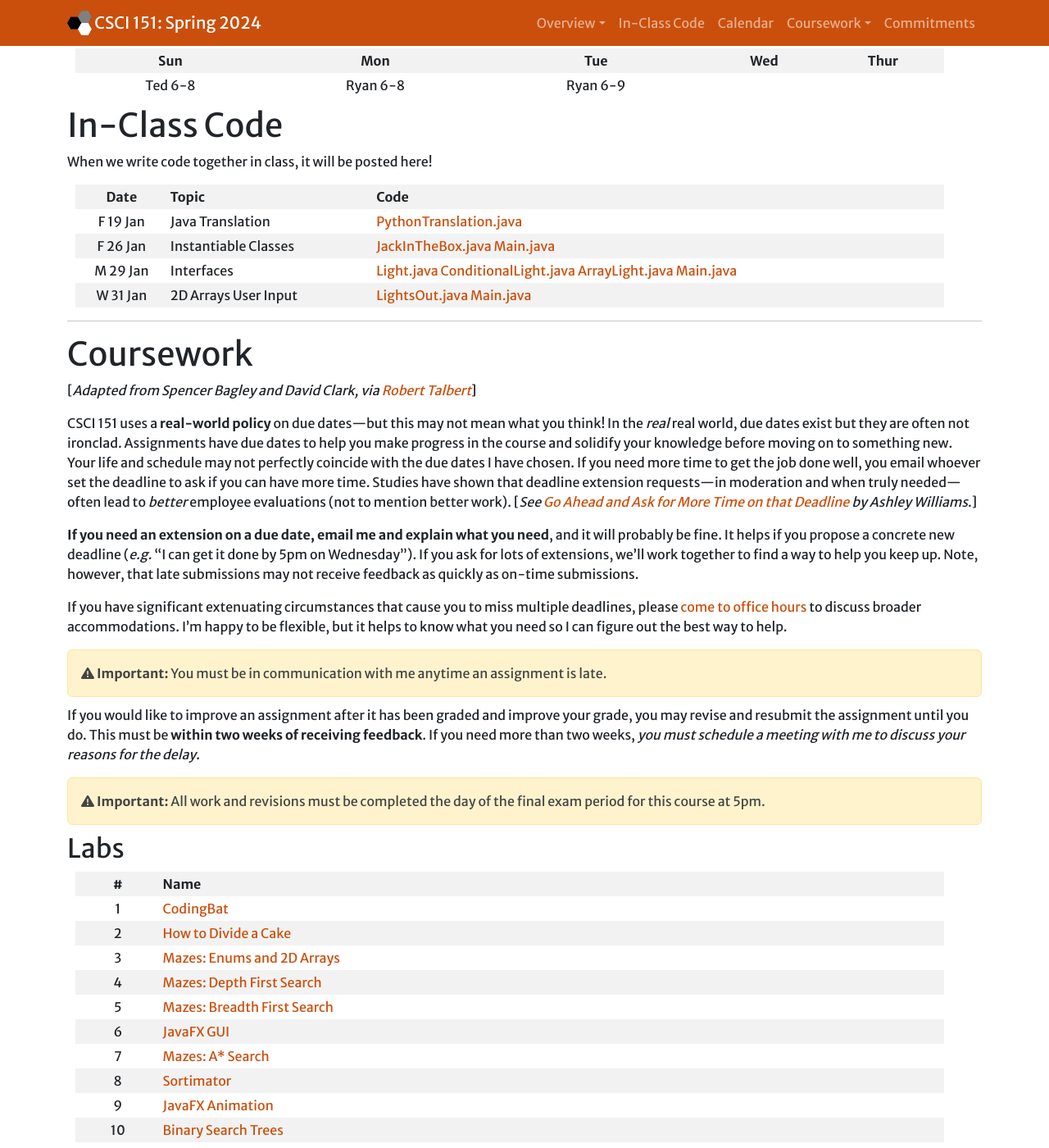
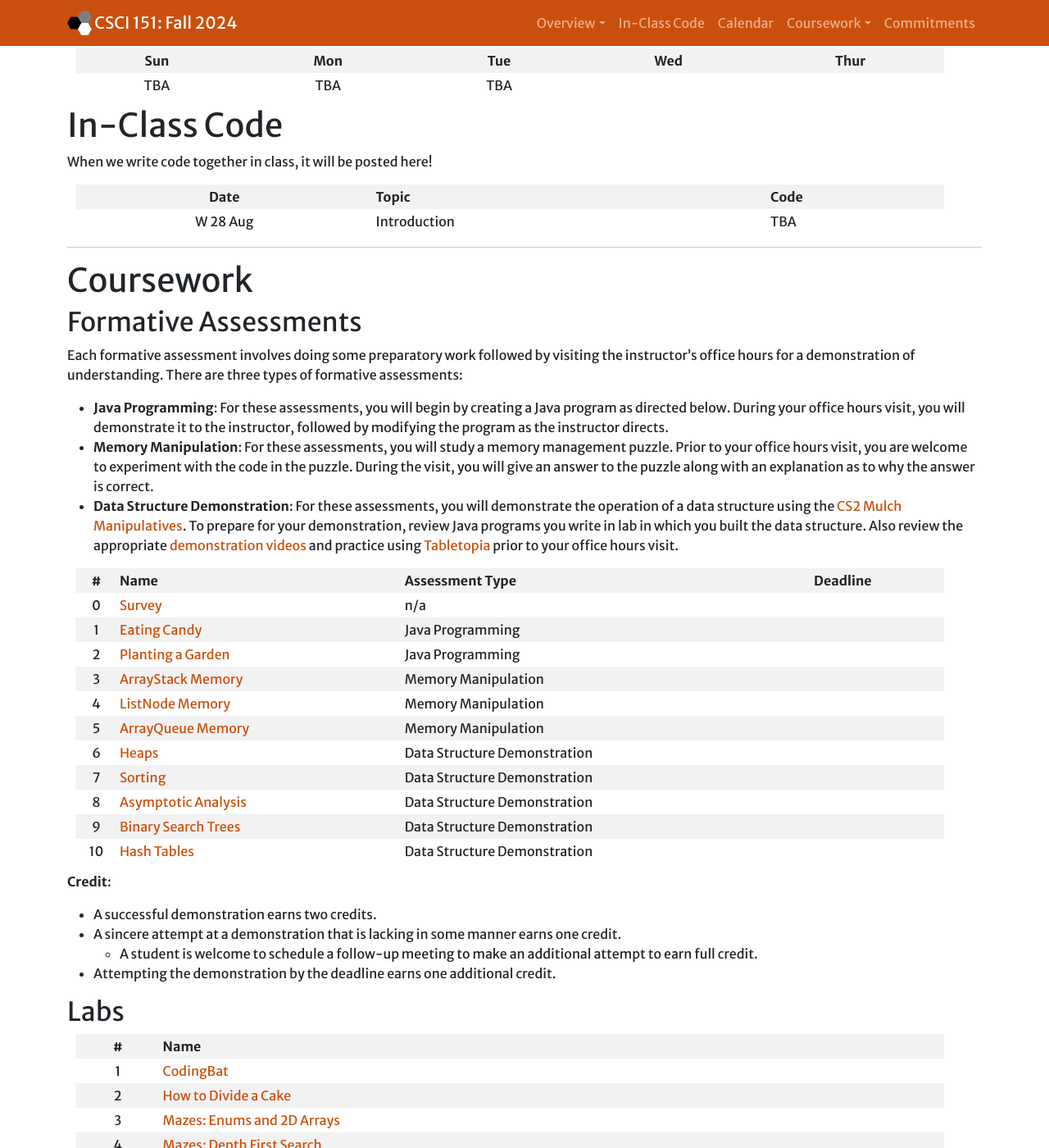
Before and after one commit to Hendrix-CS/csci151, a Jekyll site: the page built from index.md, in a window 1280 px wide and 1400 px high, scrolled down 1674 px. Shown: the whole window at 82% size. Built offline with Jekyll 4.4.1, drawn with Linux system fonts in a browser that asks for light colours; nearby versions of some CDN libraries; some of the changed text lies outside the part shown.

Commit message:
First update for Fall 2024

```diff
--- a/_config.yml
+++ b/_config.yml
@@ -26,7 +26,7 @@ url: "" # the base hostname & protocol for your site, e.g. http://example.com
 
 number: CSCI 151
 title: Data Structures
-semester: Spring 2024
+semester: Fall 2024
 hypothesis: false
 
 jumbotext: wikimedia CC BY 2.0
@@ -74,22 +74,22 @@ instructors:
 
 offerings:
   - name: LECTURE 01
-    loc: MCReynolds 314
-    time: MWF 11:10am - 12:00pm
-    instructor: goadrich
+    loc: MCReynolds 315
+    time: MWF 10:10am - 11:00am
+    instructor: ferrer
   - name: LAB 01
     loc: Snoddy Lab
     time: T 1:10pm - 4:00pm
     instructor: goadrich
 
 resources:
-  - name: Azul Zulu Java 21
+  - name: Azul Zulu Java 22
     image: assets/images/java-logo.png
     url: https://www.azul.com/downloads/?package=jdk-fx#zulu
-  - name: IntelliJ IDEA
+  - name: IntelliJ IDEA Community Edition
     image: assets/images/IntelliJ_IDEA_Logo.png
     url: https://www.jetbrains.com/idea/
-  - name: SceneBuilder 21
+  - name: SceneBuilder 22
     image: assets/images/SceneBuilderLogo.png
     url: https://gluonhq.com/products/scene-builder/
 
--- a/index.md
+++ b/index.md
@@ -35,67 +35,59 @@ Upon completing this course, our goal is for you to be able to:
 
 ## Peer Tutoring
 
-| Sun | Mon   | Tue  | Wed  | Thur |
-|:---:|:-----:|:----:|:----:|:----:|
-|	Ted 6-8 | Ryan 6-8   | Ryan 6-9 |      |      |
+| Sun   | Mon   | Tue  | Wed  | Thur |
+|:-----:|:-----:|:----:|:----:|:----:|
+|	TBA | TBA   | TBA  |      |      |
 
 
 # <a name="inclasscode">In-Class Code</a>
 
 When we write code together in class, it will be posted here!
 
-| Date | Topic | Code |
-|:----:|------||-----||
-| F 19 Jan | Java Translation | [PythonTranslation.java]({{site.baseurl}}/code/PythonTranslation.java) |
-| F 26 Jan | Instantiable Classes | [JackInTheBox.java]({{site.baseurl}}/inclass/Jack/JackInTheBox.java)  [Main.java]({{site.baseurl}}/inclass/Jack/Main.java) |
-| M 29 Jan | Interfaces | [Light.java]({{site.baseurl}}/inclass/Lights/Light.java) [ConditionalLight.java]({{site.baseurl}}/inclass/Lights/ConditionalLight.java) [ArrayLight.java]({{site.baseurl}}/inclass/Lights/ArrayLight.java) [Main.java]({{site.baseurl}}/inclass/Lights/Main.java) |
-| W 31 Jan | 2D Arrays User Input | [LightsOut.java]({{site.baseurl}}/inclass/LightsOut.java) [Main.java]({{site.baseurl}}/inclass/Main.java) |
-
-<!--
-
-| M 12 Sep | Enums | [Coin.java]({{site.baseurl}}/inclass/ChangeMaker/Coin.java) [BetterCoin.java]({{site.baseurl}}/inclass/ChangeMaker/BetterCoin.java) [ChangeMaker.java]({{site.baseurl}}/inclass/ChangeMaker/Main.java) |
-
--->
+| Date     | Topic        | Code |
+|:--------:|--------------|------|
+| W 28 Aug | Introduction | TBA  |
 
 <hr>
 # Coursework
 
-[*Adapted from Spencer Bagley and David Clark, via [Robert
-Talbert](https://rtalbert.org/a-real-world-approach-to-deadlines/)*]
+## <a name="hw">Formative Assessments</a>
 
-CSCI 151 uses a **real-world policy** on due dates---but this may not
-mean what you think!  In the *real* real world, due dates exist but
-they are often not ironclad.  Assignments have due dates to help you
-make progress in the course and solidify your knowledge before moving on
-to something new. Your life and schedule may not perfectly coincide
-with the due dates I have chosen. If you need more time to
-get the job done well, you email whoever set the deadline to ask if
-you can have more time.  Studies have shown that deadline extension
-requests---in moderation and when truly needed---often lead to
-*better* employee evaluations (not to mention better work). [*See [Go
-Ahead and Ask for More Time on that
-Deadline](https://hbr.org/2021/12/go-ahead-and-ask-for-more-time-on-that-deadline)
-by Ashley Williams*.]
+Each formative assessment involves doing some preparatory work followed by visiting the instructor's office hours
+for a demonstration of understanding. There are three types of formative assessments:
+* **Java Programming**: For these assessments, you will begin by creating a Java program as directed below.
+  During your office hours visit, you will demonstrate it to the instructor, followed by modifying the program
+  as the instructor directs.
+* **Memory Manipulation**: For these assessments, you will study a memory management puzzle. Prior
+  to your office hours visit, you are welcome to experiment with the code in the puzzle. During the visit, you
+  will give an answer to the puzzle along with an explanation as to why the answer is correct.
+* **Data Structure Demonstration**: For these assessments, you will demonstrate the operation of a data structure
+  using the [CS2 Mulch Manipulatives](https://mgoadric.github.io/cs2mulch/). To prepare for your demonstration,
+  review Java programs you write in lab in which you built the data structure. Also review the appropriate
+  [demonstration](https://mgoadric.github.io/cs2mulch/tree/)
+  [videos](https://mgoadric.github.io/cs2mulch/hash/) and practice using
+  [Tabletopia](https://tabletopia.com/games/cs2-mulch-fq1guf/play-now) prior to your office hours visit.
 
-**If you need an extension on a due date, email me and explain what
-you need**, and it will probably be fine.  It helps if you propose a
-concrete new deadline (*e.g.* "I can get it done by 5pm on
-Wednesday").  If you ask for lots of extensions, we'll work together
-to find a way to help you keep up.  Note, however, that late
-submissions may not receive feedback as quickly as on-time
-submissions.
+| #  | Name | Assessment Type | Deadline |
+|:--:|------| ----------------| -------- |
+|0 | [Survey](https://forms.gle/VLRVHjUAisWP5R9J8) | n/a |
+|1 | [Eating Candy]({{site.baseurl}}/homework/candy.html) | Java Programming |
+|2 | [Planting a Garden]({{site.baseurl}}/homework/garden.html) | Java Programming |
+|3 | [ArrayStack Memory]({{site.baseurl}}/homework/asmemory.html) | Memory Manipulation |
+|4 | [ListNode Memory]({{site.baseurl}}/homework/lnmemory.html) | Memory Manipulation |
+|5 | [ArrayQueue Memory]({{site.baseurl}}/homework/aqmemory.html) | Memory Manipulation |
+|6 | [Heaps]({{site.baseurl}}/homework/heaps.html) | Data Structure Demonstration |
+|7 | [Sorting]({{site.baseurl}}/homework/sorting.html) | Data Structure Demonstration |
+|8 | [Asymptotic Analysis]({{site.baseurl}}/homework/bigo.html) | Data Structure Demonstration |
+|9 | [Binary Search Trees]({{site.baseurl}}/homework/trees.html) | Data Structure Demonstration |
+|10 | [Hash Tables]({{site.baseurl}}/homework/hashtables.html) | Data Structure Demonstration |
 
-If you have significant extenuating circumstances that cause you to
-miss multiple deadlines, please [come to office
-hours](markgoadrich.youcanbook.me) to discuss broader accommodations.  I'm
-happy to be flexible, but it helps to know what you need so I can
-figure out the best way to help.
-
-{% include important.html content="You must be in communication with me anytime an assignment is late." %}
-
-If you would like to improve an assignment after it has been graded and improve your grade, you may revise and resubmit the assignment until you do. This must be **within two weeks of receiving feedback**. If you need more than two weeks, *you must schedule a meeting with me to discuss your reasons for the delay*.
-
-{% include important.html content="All work and revisions must be completed the day of the final exam period for this course at 5pm." %}
+**Credit**:
+* A successful demonstration earns two credits.
+* A sincere attempt at a demonstration that is lacking in some manner earns one credit.
+  * A student is welcome to schedule a follow-up meeting to make an additional attempt
+    to earn full credit.
+* Attempting the demonstration by the deadline earns one additional credit.
 
 ## <a name="labs">Labs</a>
 
@@ -117,31 +109,14 @@ If you would like to improve an assignment after it has been graded and improve
 
 Much of your experience with programming in this course will be through weekly labs. Each lab will be assigned in lab with time allotted to work through the materials, and will be due **by the start of the following lab**.
 
-On these labs, you will work with a partner on the lab assignments. Their name must be listed on any code you hand in as joint work. A partnership should only turn in a **single copy** of the assignment. If students working as partners wish to turn in a lab late, all students must use a late day.
+On these labs, you will work with a partner on the lab assignments. Their name must be listed on any code you hand in as joint work. A partnership should only turn in a **single copy** of the assignment.
 
 {% include important.html content="Lab attendance is required. We will be
 stationed in the Snoddy Computer Lab in the library for our lab times." %}
 
-## <a name="hw">Homework</a>
-
-| #  | Name |
-|:--:|-----|
-|0 | [Survey](https://forms.gle/VLRVHjUAisWP5R9J8) |
-|1 | [Eating Candy]({{site.baseurl}}/homework/candy.html) |
-|2 | [Planting a Garden]({{site.baseurl}}/homework/garden.html) |
-|3 | [ArrayStack Memory]({{site.baseurl}}/homework/asmemory.html) |
-|4 | [ListNode Memory]({{site.baseurl}}/homework/lnmemory.html) |
-|5 | [ArrayQueue Memory]({{site.baseurl}}/homework/aqmemory.html) |
-|6 | [Heaps]({{site.baseurl}}/homework/heaps.html) |
-|7 | [Sorting]({{site.baseurl}}/homework/sorting.html) |
-|8 | [Asymptotic Analysis]({{site.baseurl}}/homework/bigo.html) |
-|9 | [Binary Search Trees]({{site.baseurl}}/homework/trees.html) |
-|10 | [Hash Tables]({{site.baseurl}}/homework/hashtables.html) |
-
-There will often be short homework assignments to be completed individually, due in one week. These will be practice to
-help you solidify the concepts from class before labs and projects.
-
-{% include warning.html content="You must work individually on the homeworks. You may discuss concepts and ideas with your classmates, but the **code or work you turn in must be your own**. Use of any resources (TA, Stackoverflow, ChatGPT, etc) must be cited, and an overreliance on those resources can be counterproductive to developing your own ability to make progress in this and other courses." %}
+**Credit**:
+* Submitting the completed lab check-off sheet by the start of the next lab earns two credits.
+* Submitting the completed lab check-off sheet at a later date earns one credit.
 
 ## <a name="projects">Skills Projects</a>
 
@@ -153,8 +128,6 @@ help you solidify the concepts from class before labs and projects.
 
 You will have three skills projects in this course, one about every four weeks. These projects will cover concepts we have discussed in class and in labs, and will be due approximately two weeks after they are assigned.
 
-You will be graded not only on correctness, but also technique, documentation and evaluation of your solution. Further details on the grading standards and handin instructions for each project will be given when they are assigned.
-
 {% include warning.html content="You must work individually on the projects. You may discuss concepts and ideas with your classmates, but the **code or work you turn in must be your own**. Use of any resources (TA, Stackoverflow, ChatGPT, etc) must be cited, and an overreliance on those resources can be counterproductive to developing your own ability to make progress in this and other courses." %}
 
 ## <a name="finalproject">Final Project</a>
@@ -163,12 +136,22 @@ You will be graded not only on correctness, but also technique, documentation an
 |:--:|-----||:------:|
 |4 | [Final Project]({{site.baseurl}}/projects/final-project.html) |
 
-## <a name="checkins">Checkins</a>
+Each project will be assessed as **Level 1 Complete** or **Level 2 Complete**, with criteria specified individually
+for each project. You will be graded not only on correctness, but also technique, documentation and evaluation of
+your solution.
 
-Three times throughout the semester, you are expected to
-make an office hours appointment and discuss your progress in the course. This will include conversation and feedback about your current progress and understanding.
-Ideally, these checkins should be scheduled during the weeks shown
-on the [course calendar](https://prod.teamgantt.com/gantt/schedule/?ids=3800427&public_keys=9EXxMLt23f63&zoom=d100&font_size=12&estimated_hours=0&assigned_resources=0&percent_complete=0&documents=0&comments=0&col_width=355&hide_header_tabs=0&menu_view=1&resource_filter=1&name_in_bar=0&name_next_to_bar=0&resource_names=1&resource_hours=1#user=&company=&custom=&date_filter=&hide_completed=&color_filter=).
+Note that the final project must be submitted on-time to earn credit - no final projects
+will be accepted late. Projects earn **credits** as follows:
+
+| Project | Level 1 Complete | Level 2 Complete | On-time Bonus | Maximum Credit |
+| ------: | ---------:       | ----------:      | ------------: | -------------: |
+| 1       | 2                |  4               | 1             |  5             |
+| 2       | 2                |  4               | 1             |  5             |
+| 3       | 2                |  4               | 1             |  5             |
+| 4       | 6                | 12               | None          | 12             |
+
+If a project receives less than Level 2 Complete, a student may submit a revised version of the project after an
+office hours meeting with the instructor to discuss how the project should be improved.
 
 ## <a name="attendance">Attendance</a>
 
@@ -180,52 +163,43 @@ If you know that you will be absent, please email me so that we can find accomod
 
 ## <a name="scale">Specifications Grading</a>
 
-Each assignment is assessed as **Complete**, **Partially Complete** or **Missing**. Criteria for the first two categories will be specified for each assignment. Final course grades are earned based on cumulative assignment outcomes:
+Final course grades are earned based on cumulative assignment outcomes. For each
+category of assessment, there are three levels of mastery: **Basic**, **Intermediate**, and **Advanced**.
 
-### A Level Work
+### Formative Assessments
+From the 10 formative assessments, 30 total credits are available:
+* **Basic**: Earn 16 formative assessment credits
+* **Intermediate**: Earn 22 formative assessment credits
+* **Advanced**: Earn 28 formative assessment credits
 
-* Complete all 3 Skills projects
-* Complete the Final Project
-* Complete 11 of 12 Labs + 1 Partially Complete
-* Complete 9 of 10 Homeworks
-* Complete three office hours checkins
-* Abundant Participation in Classroom Activities (no unexcused absences)
+### Labs
+From the 12 labs, 24 total credits are available:
+* **Basic**: Earn 15 lab credits, maximum of two unexcused absences
+* **Intermediate**: Earn 19 lab credits, maximum of one unexcused absence
+* **Advanced**: Earn 23 lab credits, no unexcused absences
 
-### B Level Work
+**Remember**: For an absence to be **excused**, the student must discuss the
+circumstances with the lab instructor.
 
-* Complete all 3 Skills Projects
-* One of these two options:
-  * Option 1:
-    * Partially Complete the Final Project
-    * Complete 11 of 12 Labs + 1 Partially Complete
-    * Complete 9 of 10 Homeworks
-  * Option 2:
-    * Complete the Final Project
-    * Complete 10 of 12 Labs + 1 Partially Complete
-    * Complete 8 of 10 Homeworks
-* Complete two office hours checkins
-* Active Participation in Classroom Activities (at most one unexcused absence)
+### Projects
+From the four projects, 27 total credits are available:
+* **Basic**: Earn 12 project credits
+* **Intermediate**: Earn 19 project credits
+* **Advanced**: Earn 26 project credits
 
-### C Level Work
-
-* Complete 2 of 3 Skills projects + 1 Partially Complete
-* One of these three options:
-  * Option 1:
-    * Complete 11 of 12 Labs + 1 Partially Complete
-    * Complete 9 of 10 Homeworks
-  * Option 2:
-    * Partially Complete the Final Project
-    * Complete 10 of 12 Labs + 1 Partially Complete
-    * Complete 8 of 10 Homeworks
-  * Option 3:
-    * Complete the Final Project
-    * Complete 8 of 12 labs + 1 Partially Complete
-    * Complete 6 of 10 Homeworks
-* Complete one office hours checkin
-* Participation in Classroom Activities (at most three unexcused absences)
-
-### D Level Work
-
-* Complete 6 of 12 Labs + 3 Partially Complete
-* Complete 5 of 10 Homeworks
-* Complete 1 of 3 Skills projects + 2 Partially Complete
+### Final Course Grade
+* To earn an A in the course, a student will:
+  * Complete the course survey.
+  * Achieve **Advanced** in all three categories
+* To earn a B in the course, a student will:
+  * Complete the course survey.
+  * Achieve at least **Intermediate** in all three categories.
+  * Achieve **Advanced** in at least one category.
+* To earn a C in the course, a student will:
+  * Complete the course survey
+  * Achieve at least **Basic** in all three categories.
+  * Achieve one of:
+    * **Advanced** in at least one category.
+    * **Intermediate** in at least two categories.
+* To earn a D in the course, a student will:
+  * Achieve at least **Basic** in all three categories.
```
Also changed, not shown: labs/javafx.md (+8 -5 lines).
